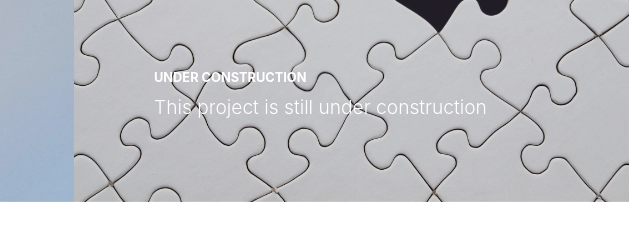
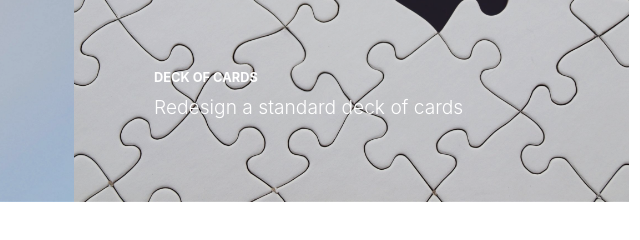
Before and after one commit to SheikhL/Lamia-s-Website, a plain HTML site: page index.html in a window 1280 px wide. Shown: the part 3480-3720 px from the top of the page, 566-1206 px from the left. Drawn offline with nearby package versions, Linux system fonts and the light colour scheme.

Commit message:
Update index.html

```diff
--- a/index.html
+++ b/index.html
@@ -82,18 +82,18 @@
             <p class="mb-0"> Changing the method of ordering for the blind and visually impaired</p>
         </div>
     </div><img class="img-fluid" src="assets/img/Adapt%20Project/project2.jpg" /></a></div>
-                <div class="col-lg-6"><a class="portfolio-item" href="#">
+                <div class="col-lg-6"><a class="portfolio-item" href="SheikhAvonBodyShimmer.pdf">
     <div class="caption">
         <div class="caption-content">
             <h2>Avon Body Shimmer</h2>
             <p class="mb-0">Redesigning an Avon Product</p>
         </div>
     </div><img class="img-fluid" src="assets/img/Chatapp.jpg" /></a></div>
-                <div class="col-lg-6"><a class="portfolio-item" href="SheikhAvonBodyShimmer.pdf">
+                <div class="col-lg-6"><a class="portfolio-item" href="DeckOfCards-Coco Loco.pdf">
     <div class="caption">
         <div class="caption-content">
-            <h2>Under Construction</h2>
-           <p class="mb-0">This project is still under construction </p>
+            <h2>Deck of Cards</h2>
+           <p class="mb-0">Redesign a standard deck of cards </p>
         </div>
     </div><img class="img-fluid" src="assets/img/bw.jpg" style="background-size:cover;" /></a></div>
             </div>
```
